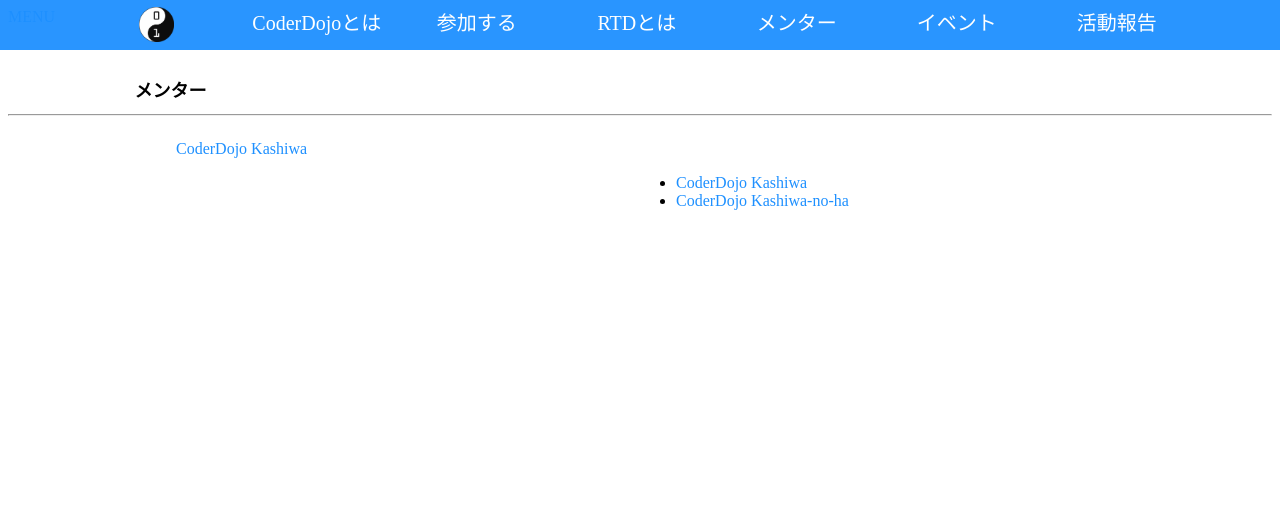
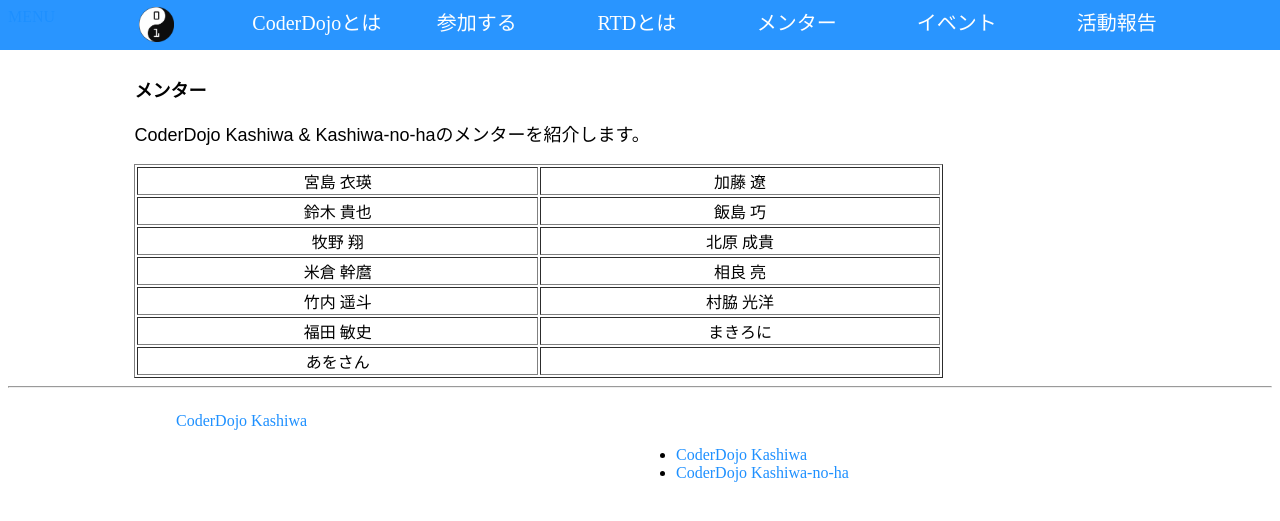
Before and after one commit to Mikimaro/CDK_HP, a PHP site: page /memtor.php in a window 1280 px wide. Shown: the top 521 px of the page. Run offline with PHP 8.4, Linux system fonts and the light colour scheme; data that the repository does not hold is empty; some libraries are stand-ins or nearby versions.

Commit message:
no message

```diff
--- a/memtor.php
+++ b/memtor.php
@@ -1,12 +1,36 @@
 <?php
+
+	$studentMentorName = array("宮島 衣瑛", "加藤 遼", "鈴木 貴也", "飯島 巧", "牧野 翔", "北原 成貴", "米倉 幹麿", "相良 亮","竹内 遥斗", "村脇 光洋", "福田 敏史", "まきろに", "あをさん");
+	$adultMentorName = array("石原怜", "坂田健一", "間下知紀", "高松基広", "小野寺宣裕", "西村三千代", "小館直人");
+
+
+
 	require_once 'header.php';
+
+
 ?>
 
 <div id="conteiner">
 
 	<h1 class="text">メンター</h1>
 
+	<p class="text">
+		CoderDojo Kashiwa & Kashiwa-no-haのメンターを紹介します。
+	</p>
+
+	<table border="1">
+
+	<?php
+
+		for ($i=0; $i < count($studentMentorName); $i+=2) {
+			print("<tr><td class='tdL'>{$studentMentorName[$i]}</td><td class='tdR'>{$studentMentorName[$i+1]}</td></tr>");
+		}
+	?>
+
+	</table>
+
 </div>
 
 <?php
 	require_once 'footer.php';
+?>
--- a/style/style.css
+++ b/style/style.css
@@ -257,3 +257,19 @@
 .fb-page{
 
 }
+
+
+/*== table ==*/
+
+table{
+	width: 80%;
+	text-align: center;
+}
+
+.tdL{
+	width: 30%;
+}
+
+.tdR{
+	width: 30%;
+}
```
Also changed, not shown: style/index.html (added, +18 -0 lines).
